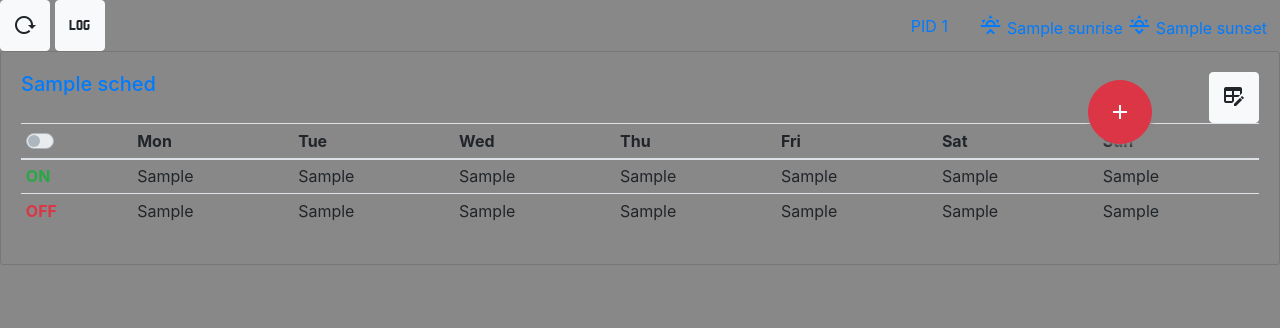
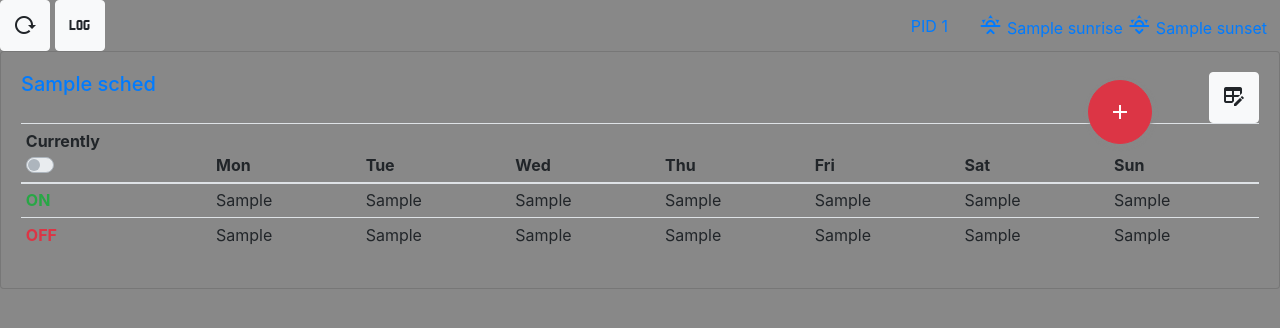
Before and after one commit to michelebossa/HA-Scheduler, a Flask app: template templates/index.html in a window 1280 px wide. Shown: the top 328 px of the page. Run offline with Flask 2, Linux system fonts and the light colour scheme; the template is opened without the code that fills it: most values are stand-ins (such as "Sample title", 1, 10 or a date in 2020); parts of the project's set-up code (start-up, migrations or seed data) failed here and were passed over; some libraries are stand-ins or nearby versions.

Commit message:
Update index.html

```diff
--- a/templates/index.html
+++ b/templates/index.html
@@ -65,11 +65,10 @@
 				</div>
 				<div class="table-responsive">
 					<table class="table table-sm">
-
 						<thead>
 							<tr>
 								<th scope="col">
-									<div class="custom-control custom-switch">
+									Currently <div class="custom-control custom-switch">
 										<input type="checkbox" class="custom-control-input" disabled
 											   id="enable" name="enable" {{'checked' if sched.enable == "true" else ""}}>
 										<label class="custom-control-label" for="enable"></label>
```
